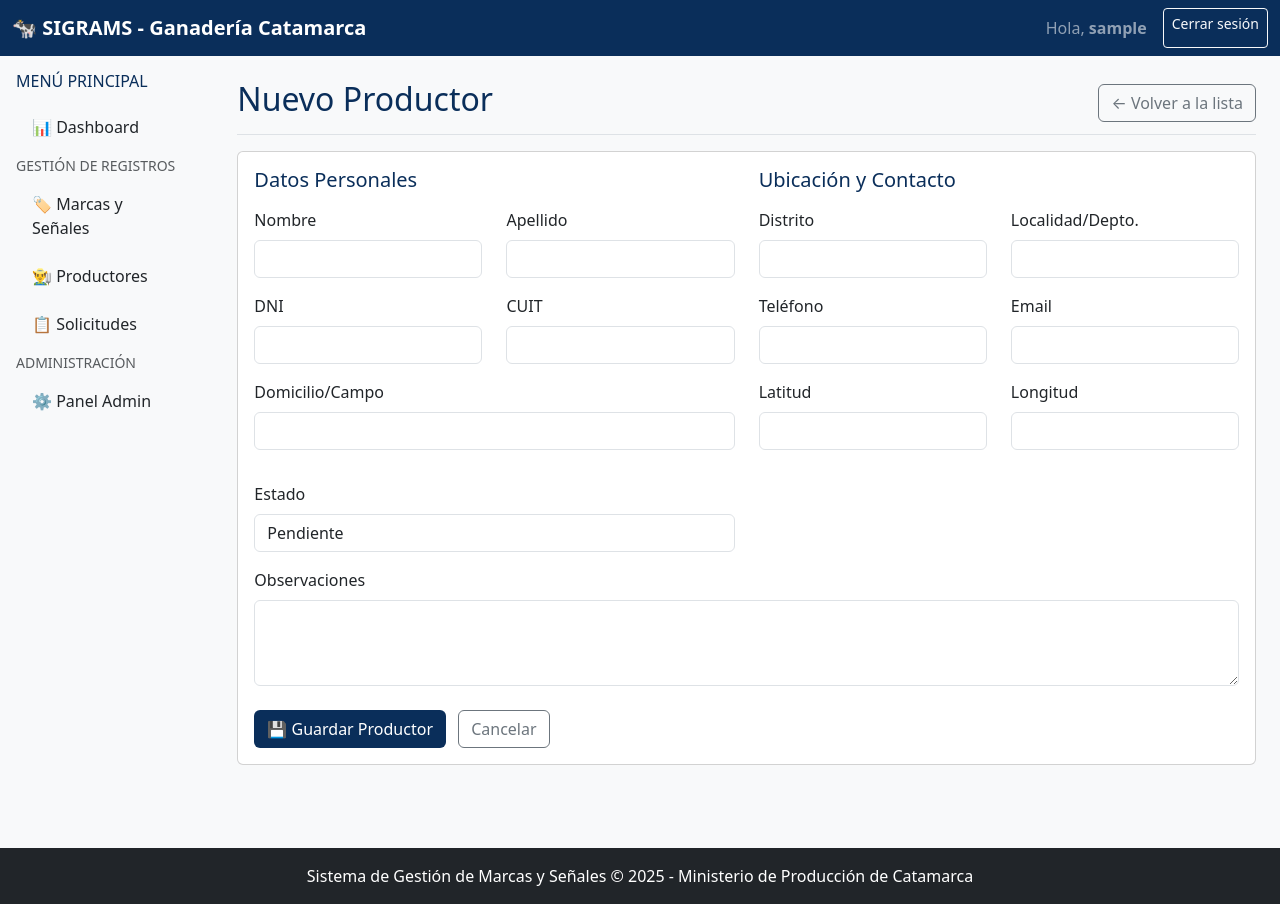
After one commit to Veliznelson041/Proyecto-Ganaderia, a Django app: page /productores/nuevo/ in a window 1280 px wide. The commit adds this page. Run offline with Django 5.2, Linux system fonts and the light colour scheme; the visitor is signed in with stand-in values (Sample User, id 1).

Commit message:
Implementando registro de productores.

```diff
--- /dev/null
+++ b/app_registros/forms.py
@@ -0,0 +1,81 @@
+from django import forms
+from .models import Productor, Campo, MarcaSenal, Solicitud, TipoSenal
+
+class ProductorForm(forms.ModelForm):
+    class Meta:
+        model = Productor
+        fields = [
+            'nombre', 'apellido', 'dni', 'cuit', 'domicilio',
+            'distrito', 'localidad', 'telefono', 'email',
+            'latitud', 'longitud', 'estado', 'observaciones'
+        ]
+        widgets = {
+            'nombre': forms.TextInput(attrs={'class': 'form-control'}),
+            'apellido': forms.TextInput(attrs={'class': 'form-control'}),
+            'dni': forms.TextInput(attrs={'class': 'form-control'}),
+            'cuit': forms.TextInput(attrs={'class': 'form-control'}),
+            'domicilio': forms.TextInput(attrs={'class': 'form-control'}),
+            'distrito': forms.TextInput(attrs={'class': 'form-control'}),
+            'localidad': forms.TextInput(attrs={'class': 'form-control'}),
+            'telefono': forms.TextInput(attrs={'class': 'form-control'}),
+            'email': forms.EmailInput(attrs={'class': 'form-control'}),
+            'latitud': forms.NumberInput(attrs={'class': 'form-control', 'step': '0.00000001'}),
+            'longitud': forms.NumberInput(attrs={'class': 'form-control', 'step': '0.00000001'}),
+            'estado': forms.Select(attrs={'class': 'form-control'}),
+            'observaciones': forms.Textarea(attrs={'class': 'form-control', 'rows': 3}),
+        }
+
+class CampoForm(forms.ModelForm):
+    class Meta:
+        model = Campo
+        fields = ['nombre', 'area_hectareas', 'distrito', 'departamento', 'latitud', 'longitud', 'observaciones']
+        widgets = {
+            'nombre': forms.TextInput(attrs={'class': 'form-control'}),
+            'area_hectareas': forms.NumberInput(attrs={'class': 'form-control', 'step': '0.01'}),
+            'distrito': forms.TextInput(attrs={'class': 'form-control'}),
+            'departamento': forms.TextInput(attrs={'class': 'form-control'}),
+            'latitud': forms.NumberInput(attrs={'class': 'form-control', 'step': '0.00000001'}),
+            'longitud': forms.NumberInput(attrs={'class': 'form-control', 'step': '0.00000001'}),
+            'observaciones': forms.Textarea(attrs={'class': 'form-control', 'rows': 3}),
+        }
+
+class MarcaSenalForm(forms.ModelForm):
+    class Meta:
+        model = MarcaSenal
+        fields = [
+            'productor', 'campo', 'tipo_tramite', 'numero_orden', 'fecha_inscripcion',
+            'fecha_vencimiento', 'descripcion_marca', 'imagen_marca', 'tipo_senal',
+            'descripcion_senal', 'vacuno', 'caballar', 'mular', 'asnal', 'ovino', 'cabrio',
+            'valor_sellado', 'estado', 'observaciones', 'imagen_carnet_frente', 'imagen_carnet_dorso'
+        ]
+        widgets = {
+            'productor': forms.Select(attrs={'class': 'form-control'}),
+            'campo': forms.Select(attrs={'class': 'form-control'}),
+            'tipo_tramite': forms.Select(attrs={'class': 'form-control'}),
+            'numero_orden': forms.NumberInput(attrs={'class': 'form-control'}),
+            'fecha_inscripcion': forms.DateInput(attrs={'class': 'form-control', 'type': 'date'}),
+            'fecha_vencimiento': forms.DateInput(attrs={'class': 'form-control', 'type': 'date'}),
+            'descripcion_marca': forms.Textarea(attrs={'class': 'form-control', 'rows': 3}),
+            'tipo_senal': forms.Select(attrs={'class': 'form-control'}),
+            'descripcion_senal': forms.Textarea(attrs={'class': 'form-control', 'rows': 3}),
+            'vacuno': forms.NumberInput(attrs={'class': 'form-control'}),
+            'caballar': forms.NumberInput(attrs={'class': 'form-control'}),
+            'mular': forms.NumberInput(attrs={'class': 'form-control'}),
+            'asnal': forms.NumberInput(attrs={'class': 'form-control'}),
+            'ovino': forms.NumberInput(attrs={'class': 'form-control'}),
+            'cabrio': forms.NumberInput(attrs={'class': 'form-control'}),
+            'valor_sellado': forms.NumberInput(attrs={'class': 'form-control', 'step': '0.01'}),
+            'estado': forms.Select(attrs={'class': 'form-control'}),
+            'observaciones': forms.Textarea(attrs={'class': 'form-control', 'rows': 3}),
+        }
+
+class SolicitudForm(forms.ModelForm):
+    class Meta:
+        model = Solicitud
+        fields = ['productor', 'tipo_tramite', 'marca_senal', 'documento_adjunto', 'observaciones']
+        widgets = {
+            'productor': forms.Select(attrs={'class': 'form-control'}),
+            'tipo_tramite': forms.Select(attrs={'class': 'form-control'}),
+            'marca_senal': forms.Select(attrs={'class': 'form-control'}),
+            'observaciones': forms.Textarea(attrs={'class': 'form-control', 'rows': 3}),
+        }
--- a/app_registros/models.py
+++ b/app_registros/models.py
@@ -78,7 +78,7 @@ class TipoSenal(models.Model):
 # ----------------------------------------
 # MARCA Y SEÑAL (Modelo principal para registros)
 # ----------------------------------------
-class MarcaSenal(models.Model):
+class MarcaSenal(models.Model):  # Sin ñ
     TIPO_TRAMITE_CHOICES = [
         ('NUEVA', 'Marca nueva'),
         ('RENOVACION', 'Renovación'),
--- a/app_sigrams/urls.py
+++ b/app_sigrams/urls.py
@@ -7,18 +7,21 @@ urlpatterns = [
     path('logout/', views.logout_view, name='logout'),
     path('register/', views.register_view, name='register'),
 
-    # Futuras URLs para CRUD
-    #path('productores/', views.lista_productores, name='lista_productores'),
-    #path('productores/nuevo/', views.nuevo_productor, name='nuevo_productor'),
-    #path('productores/<int:pk>/', views.detalle_productor, name='detalle_productor'),
-    #path('productores/<int:pk>/editar/', views.editar_productor, name='editar_productor'),
+    # URLs para Productores
+    path('productores/', views.lista_productores, name='lista_productores'),
+    path('productores/nuevo/', views.nuevo_productor, name='nuevo_productor'),
+    path('productores/<int:pk>/', views.detalle_productor, name='detalle_productor'),
+    path('productores/<int:pk>/editar/', views.editar_productor, name='editar_productor'),
+    path('productores/<int:pk>/eliminar/', views.eliminar_productor, name='eliminar_productor'),
 
-    #path('marcas/', views.lista_marcas, name='lista_marcas'),
-    #path('marcas/nueva/', views.nueva_marca, name='nueva_marca'),
-    #path('marcas/<int:pk>/', views.detalle_marca, name='detalle_marca'),
+    # URLs para Marcas y Señales
+    path('marcas/', views.lista_marcas, name='lista_marcas'),
+    path('marcas/nueva/', views.nueva_marca, name='nueva_marca'),
+    path('marcas/<int:pk>/', views.detalle_marca, name='detalle_marca'),
+    path('marcas/<int:pk>/editar/', views.editar_marca, name='editar_marca'),
 
-    #path('solicitudes/', views.lista_solicitudes, name='lista_solicitudes'),
-    #path('solicitudes/nueva/', views.nueva_solicitud, name='nueva_solicitud'),
-
-
+    # URLs para Solicitudes
+    path('solicitudes/', views.lista_solicitudes, name='lista_solicitudes'),
+    path('solicitudes/nueva/', views.nueva_solicitud, name='nueva_solicitud'),
+    path('solicitudes/<int:pk>/<str:estado>/', views.cambiar_estado_solicitud, name='cambiar_estado_solicitud'),
 ]
--- a/app_sigrams/views.py
+++ b/app_sigrams/views.py
@@ -1,16 +1,18 @@
-from django.shortcuts import render, redirect
+from django.shortcuts import render, redirect, get_object_or_404
+from django.db.models import Q
 from django.contrib.auth import authenticate, login, logout
 from django.contrib.auth.decorators import login_required
 from django.contrib.auth.models import User
 from django.contrib import messages
-from app_registros.models import UserProfile
+from app_registros.models import UserProfile, Productor, MarcaSenal, Solicitud, Campo, TipoSenal
+from app_registros.forms import ProductorForm, MarcaSenalForm, SolicitudForm
 
 # Create your views here.
 
 @login_required
 def home(request):
     """Vista principal del dashboard"""
-    from app_registros.models import Productor, MarcaSenal, Solicitud
+    from app_registros.models import Productor, MarcaSenal, Solicitud  # Asegúrate que sea MarcaSenal
     from django.utils import timezone
 
     # Estadísticas para el dashboard
@@ -124,3 +126,237 @@ def register_view(request):
         return redirect('login')
 
     return render(request, 'app_sigrams/register.html')
+
+
+
+
+# ... (tus vistas existentes de login, logout, register, home)
+
+# ============================================================================
+# VISTAS PARA PRODUCTORES
+# ============================================================================
+
+@login_required
+def lista_productores(request):
+    """Lista todos los productores con filtros"""
+    productores = Productor.objects.all()
+
+    # Filtros
+    query = request.GET.get('q', '')
+    estado = request.GET.get('estado', '')
+    distrito = request.GET.get('distrito', '')
+
+    if query:
+        productores = productores.filter(
+            Q(nombre__icontains=query) |
+            Q(apellido__icontains=query) |
+            Q(dni__icontains=query)
+        )
+
+    if estado:
+        productores = productores.filter(estado=estado)
+
+    if distrito:
+        productores = productores.filter(distrito__icontains=distrito)
+
+    context = {
+        'productores': productores,
+        'query': query,
+        'estado_filtro': estado,
+        'distrito_filtro': distrito,
+    }
+    return render(request, 'app_sigrams/productores/lista.html', context)
+
+@login_required
+def detalle_productor(request, pk):
+    """Detalle de un productor específico"""
+    productor = get_object_or_404(Productor, pk=pk)
+    marcas = productor.marcas_senales.all()
+    solicitudes = productor.solicitudes.all()
+
+    context = {
+        'productor': productor,
+        'marcas': marcas,
+        'solicitudes': solicitudes,
+    }
+    return render(request, 'app_sigrams/productores/detalle.html', context)
+
+@login_required
+def nuevo_productor(request):
+    """Crear nuevo productor"""
+    if request.method == 'POST':
+        form = ProductorForm(request.POST)
+        if form.is_valid():
+            productor = form.save()
+            messages.success(request, f'Productor {productor.nombre_completo} creado exitosamente.')
+            return redirect('detalle_productor', pk=productor.pk)
+    else:
+        form = ProductorForm()
+
+    context = {'form': form, 'titulo': 'Nuevo Productor'}
+    return render(request, 'app_sigrams/productores/form.html', context)
+
+@login_required
+def editar_productor(request, pk):
+    """Editar productor existente"""
+    productor = get_object_or_404(Productor, pk=pk)
+
+    if request.method == 'POST':
+        form = ProductorForm(request.POST, instance=productor)
+        if form.is_valid():
+            productor = form.save()
+            messages.success(request, f'Productor {productor.nombre_completo} actualizado exitosamente.')
+            return redirect('detalle_productor', pk=productor.pk)
+    else:
+        form = ProductorForm(instance=productor)
+
+    context = {'form': form, 'titulo': 'Editar Productor', 'productor': productor}
+    return render(request, 'app_sigrams/productores/form.html', context)
+
+@login_required
+def eliminar_productor(request, pk):
+    """Eliminar productor"""
+    productor = get_object_or_404(Productor, pk=pk)
+
+    if request.method == 'POST':
+        nombre = productor.nombre_completo
+        productor.delete()
+        messages.success(request, f'Productor {nombre} eliminado exitosamente.')
+        return redirect('lista_productores')
+
+    context = {'productor': productor}
+    return render(request, 'app_sigrams/productores/confirmar_eliminar.html', context)
+
+# ============================================================================
+# VISTAS PARA MARCAS Y SEÑALES
+# ============================================================================
+
+@login_required
+def lista_marcas(request):
+    """Lista todas las marcas y señales"""
+    marcas = MarcaSenal.objects.all()
+
+    # Filtros
+    query = request.GET.get('q', '')
+    estado = request.GET.get('estado', '')
+    tipo_tramite = request.GET.get('tipo_tramite', '')
+
+    if query:
+        marcas = marcas.filter(
+            Q(productor__nombre__icontains=query) |
+            Q(productor__apellido__icontains=query) |
+            Q(numero_orden__icontains=query)
+        )
+
+    if estado:
+        marcas = marcas.filter(estado=estado)
+
+    if tipo_tramite:
+        marcas = marcas.filter(tipo_tramite=tipo_tramite)
+
+    context = {
+        'marcas': marcas,
+        'query': query,
+        'estado_filtro': estado,
+        'tipo_tramite_filtro': tipo_tramite,
+    }
+    return render(request, 'app_sigrams/marcas/lista.html', context)
+
+@login_required
+def detalle_marca(request, pk):
+    """Detalle de una marca específica"""
+    marca = get_object_or_404(MarcaSenal, pk=pk)
+
+    context = {
+        'marca': marca,
+    }
+    return render(request, 'app_sigrams/marcas/detalle.html', context)
+
+@login_required
+def nueva_marca(request):
+    """Crear nueva marca y señal"""
+    if request.method == 'POST':
+        form = MarcaSenalForm(request.POST, request.FILES)
+        if form.is_valid():
+            marca = form.save()
+            messages.success(request, f'Marca #{marca.numero_orden} creada exitosamente.')
+            return redirect('detalle_marca', pk=marca.pk)
+    else:
+        form = MarcaSenalForm()
+
+    context = {'form': form, 'titulo': 'Nueva Marca y Señal'}
+    return render(request, 'app_sigrams/marcas/form.html', context)
+
+@login_required
+def editar_marca(request, pk):
+    """Editar marca existente"""
+    marca = get_object_or_404(MarcaSenal, pk=pk)
+
+    if request.method == 'POST':
+        form = MarcaSenalForm(request.POST, request.FILES, instance=marca)
+        if form.is_valid():
+            marca = form.save()
+            messages.success(request, f'Marca #{marca.numero_orden} actualizada exitosamente.')
+            return redirect('detalle_marca', pk=marca.pk)
+    else:
+        form = MarcaSenalForm(instance=marca)
+
+    context = {'form': form, 'titulo': 'Editar Marca y Señal', 'marca': marca}
+    return render(request, 'app_sigrams/marcas/form.html', context)
+
+# ============================================================================
+# VISTAS PARA SOLICITUDES
+# ============================================================================
+
+@login_required
+def lista_solicitudes(request):
+    """Lista todas las solicitudes"""
+    solicitudes = Solicitud.objects.all()
+
+    # Filtros
+    estado = request.GET.get('estado', '')
+    tipo_tramite = request.GET.get('tipo_tramite', '')
+
+    if estado:
+        solicitudes = solicitudes.filter(estado=estado)
+
+    if tipo_tramite:
+        solicitudes = solicitudes.filter(tipo_tramite=tipo_tramite)
+
+    context = {
+        'solicitudes': solicitudes,
+        'estado_filtro': estado,
+        'tipo_tramite_filtro': tipo_tramite,
+    }
+    return render(request, 'app_sigrams/solicitudes/lista.html', context)
+
+@login_required
+def nueva_solicitud(request):
+    """Crear nueva solicitud"""
+    if request.method == 'POST':
+        form = SolicitudForm(request.POST, request.FILES)
+        if form.is_valid():
+            solicitud = form.save()
+            messages.success(request, f'Solicitud #{solicitud.id} creada exitosamente.')
+            return redirect('lista_solicitudes')
+    else:
+        form = SolicitudForm()
+
+    context = {'form': form, 'titulo': 'Nueva Solicitud'}
+    return render(request, 'app_sigrams/solicitudes/form.html', context)
+
+@login_required
+def cambiar_estado_solicitud(request, pk, estado):
+    """Cambiar estado de una solicitud"""
+    solicitud = get_object_or_404(Solicitud, pk=pk)
+
+    if estado in ['APROBADO', 'RECHAZADO']:
+        solicitud.estado = estado
+        solicitud.save()
+
+        if estado == 'APROBADO':
+            messages.success(request, f'Solicitud #{solicitud.id} aprobada.')
+        else:
+            messages.warning(request, f'Solicitud #{solicitud.id} rechazada.')
+
+    return redirect('lista_solicitudes')
--- a/templates/app_sigrams/base.html
+++ b/templates/app_sigrams/base.html
@@ -76,13 +76,13 @@
                 <div class="dropdown-divider"></div>
 
                 <small class="text-muted mb-2">GESTIÓN DE REGISTROS</small>
-                <a class="nav-link text-dark mb-2" href="#">
+                    <a class="nav-link text-dark mb-2" href="{% url 'lista_marcas' %}">
                         🏷️ Marcas y Señales
                     </a>
-                <a class="nav-link text-dark mb-2" href="#">
+                    <a class="nav-link text-dark mb-2" href="{% url 'lista_productores' %}">
                         👨‍🌾 Productores
                     </a>
-                <a class="nav-link text-dark mb-2" href="#">
+                    <a class="nav-link text-dark mb-2" href="{% url 'lista_solicitudes' %}">
                         📋 Solicitudes
                     </a>
 
--- a/templates/app_sigrams/index.html
+++ b/templates/app_sigrams/index.html
@@ -99,17 +99,17 @@
             <div class="card-body">
                 <div class="row">
                     <div class="col-md-3 mb-3">
-                        <a href="{% url 'admin:app_registros_productor_add' %}" class="btn btn-catamarca w-100">
+                        <a href="/admin/app_registros/productor/add/" class="btn btn-catamarca w-100">
                             👨‍🌾 Registrar Productor
                         </a>
                     </div>
                     <div class="col-md-3 mb-3">
-                        <a href="{% url 'admin:app_registros_marcaseñal_add' %}" class="btn btn-catamarca w-100">
+                        <a href="/admin/app_registros/marcasenal/add/" class="btn btn-catamarca w-100">
                             🏷️ Nueva Marca/Señal
                         </a>
                     </div>
                     <div class="col-md-3 mb-3">
-                        <a href="{% url 'admin:app_registros_solicitud_add' %}" class="btn btn-catamarca w-100">
+                        <a href="/admin/app_registros/solicitud/add/" class="btn btn-catamarca w-100">
                             📋 Nueva Solicitud
                         </a>
                     </div>
--- /dev/null
+++ b/templates/app_sigrams/productores/form.html
@@ -0,0 +1,113 @@
+{% extends 'app_sigrams/base.html' %}
+
+{% block title %}{{ titulo }} - SIGRAMS{% endblock %}
+
+{% block content %}
+<div class="d-flex justify-content-between flex-wrap flex-md-nowrap align-items-center pb-2 mb-3 border-bottom">
+    <h1 class="h2 text-catamarca">{{ titulo }}</h1>
+    <div class="btn-toolbar mb-2 mb-md-0">
+        <a href="{% url 'lista_productores' %}" class="btn btn-outline-secondary">
+            ← Volver a la lista
+        </a>
+    </div>
+</div>
+
+<div class="card">
+    <div class="card-body">
+        <form method="post">
+            {% csrf_token %}
+
+            <div class="row">
+                <div class="col-md-6">
+                    <h5 class="text-catamarca mb-3">Datos Personales</h5>
+
+                    <div class="row">
+                        <div class="col-md-6 mb-3">
+                            <label for="{{ form.nombre.id_for_label }}" class="form-label">Nombre</label>
+                            {{ form.nombre }}
+                        </div>
+                        <div class="col-md-6 mb-3">
+                            <label for="{{ form.apellido.id_for_label }}" class="form-label">Apellido</label>
+                            {{ form.apellido }}
+                        </div>
+                    </div>
+
+                    <div class="row">
+                        <div class="col-md-6 mb-3">
+                            <label for="{{ form.dni.id_for_label }}" class="form-label">DNI</label>
+                            {{ form.dni }}
+                        </div>
+                        <div class="col-md-6 mb-3">
+                            <label for="{{ form.cuit.id_for_label }}" class="form-label">CUIT</label>
+                            {{ form.cuit }}
+                        </div>
+                    </div>
+
+                    <div class="mb-3">
+                        <label for="{{ form.domicilio.id_for_label }}" class="form-label">Domicilio/Campo</label>
+                        {{ form.domicilio }}
+                    </div>
+                </div>
+
+                <div class="col-md-6">
+                    <h5 class="text-catamarca mb-3">Ubicación y Contacto</h5>
+
+                    <div class="row">
+                        <div class="col-md-6 mb-3">
+                            <label for="{{ form.distrito.id_for_label }}" class="form-label">Distrito</label>
+                            {{ form.distrito }}
+                        </div>
+                        <div class="col-md-6 mb-3">
+                            <label for="{{ form.localidad.id_for_label }}" class="form-label">Localidad/Depto.</label>
+                            {{ form.localidad }}
+                        </div>
+                    </div>
+
+                    <div class="row">
+                        <div class="col-md-6 mb-3">
+                            <label for="{{ form.telefono.id_for_label }}" class="form-label">Teléfono</label>
+                            {{ form.telefono }}
+                        </div>
+                        <div class="col-md-6 mb-3">
+                            <label for="{{ form.email.id_for_label }}" class="form-label">Email</label>
+                            {{ form.email }}
+                        </div>
+                    </div>
+
+                    <div class="row">
+                        <div class="col-md-6 mb-3">
+                            <label for="{{ form.latitud.id_for_label }}" class="form-label">Latitud</label>
+                            {{ form.latitud }}
+                        </div>
+                        <div class="col-md-6 mb-3">
+                            <label for="{{ form.longitud.id_for_label }}" class="form-label">Longitud</label>
+                            {{ form.longitud }}
+                        </div>
+                    </div>
+                </div>
+            </div>
+
+            <div class="row mt-3">
+                <div class="col-md-6 mb-3">
+                    <label for="{{ form.estado.id_for_label }}" class="form-label">Estado</label>
+                    {{ form.estado }}
+                </div>
+            </div>
+
+            <div class="mb-3">
+                <label for="{{ form.observaciones.id_for_label }}" class="form-label">Observaciones</label>
+                {{ form.observaciones }}
+            </div>
+
+            <div class="mt-4">
+                <button type="submit" class="btn btn-catamarca me-2">
+                    💾 Guardar Productor
+                </button>
+                <a href="{% url 'lista_productores' %}" class="btn btn-outline-secondary">
+                    Cancelar
+                </a>
+            </div>
+        </form>
+    </div>
+</div>
+{% endblock %}
```
Also changed, not shown: templates/app_sigrams/productores/lista.html (added, +96 -0 lines), app_registros/migrations/0001_initial.py, templates/app_sigrams/marcas/detalle.html (added), templates/app_sigrams/marcas/form.html (added), templates/app_sigrams/marcas/lista.html (added), templates/app_sigrams/productores/confirmar_eliminar.html (added), templates/app_sigrams/productores/detalle.html (added), templates/app_sigrams/solicitudes/form.html (added), templates/app_sigrams/solicitudes/lista.html (added). Lines whose indentation alone changed are shown as unchanged.
